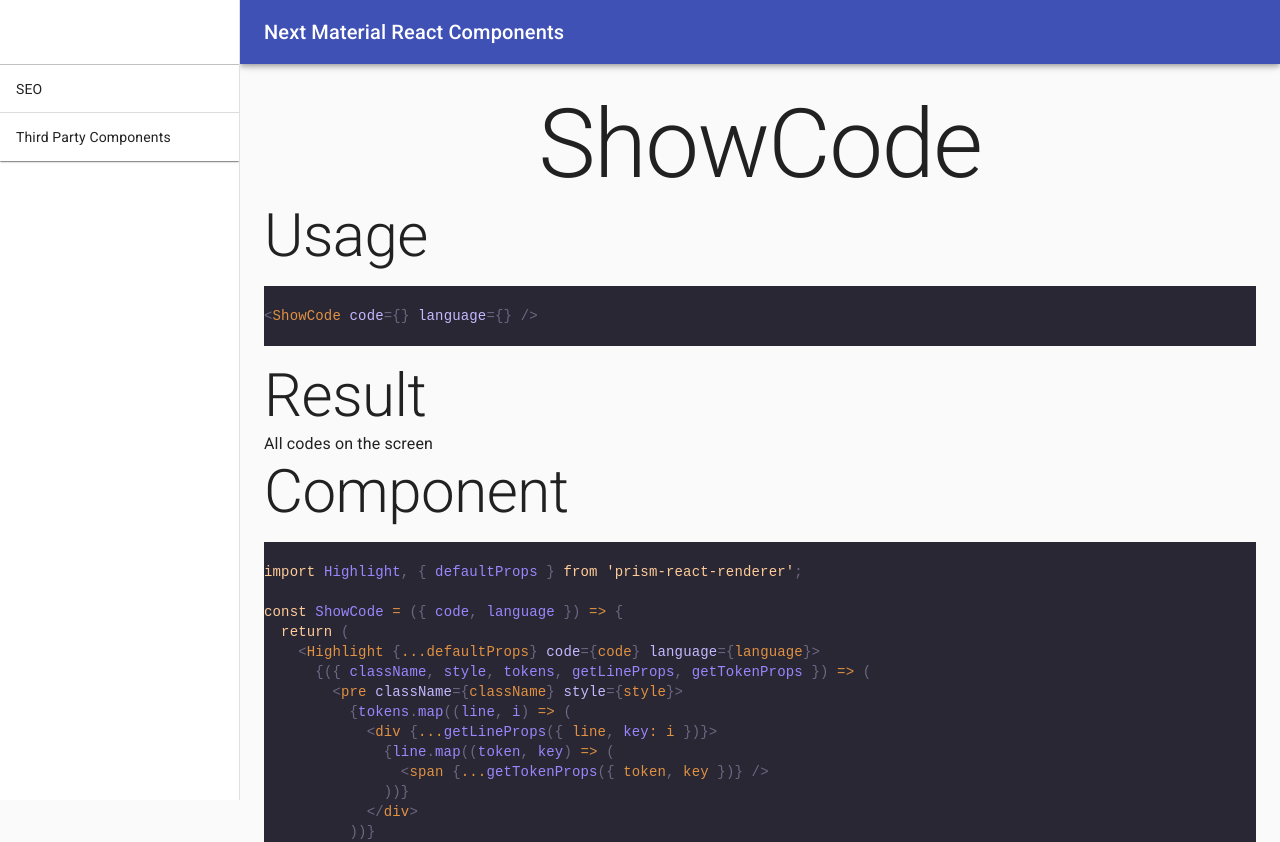
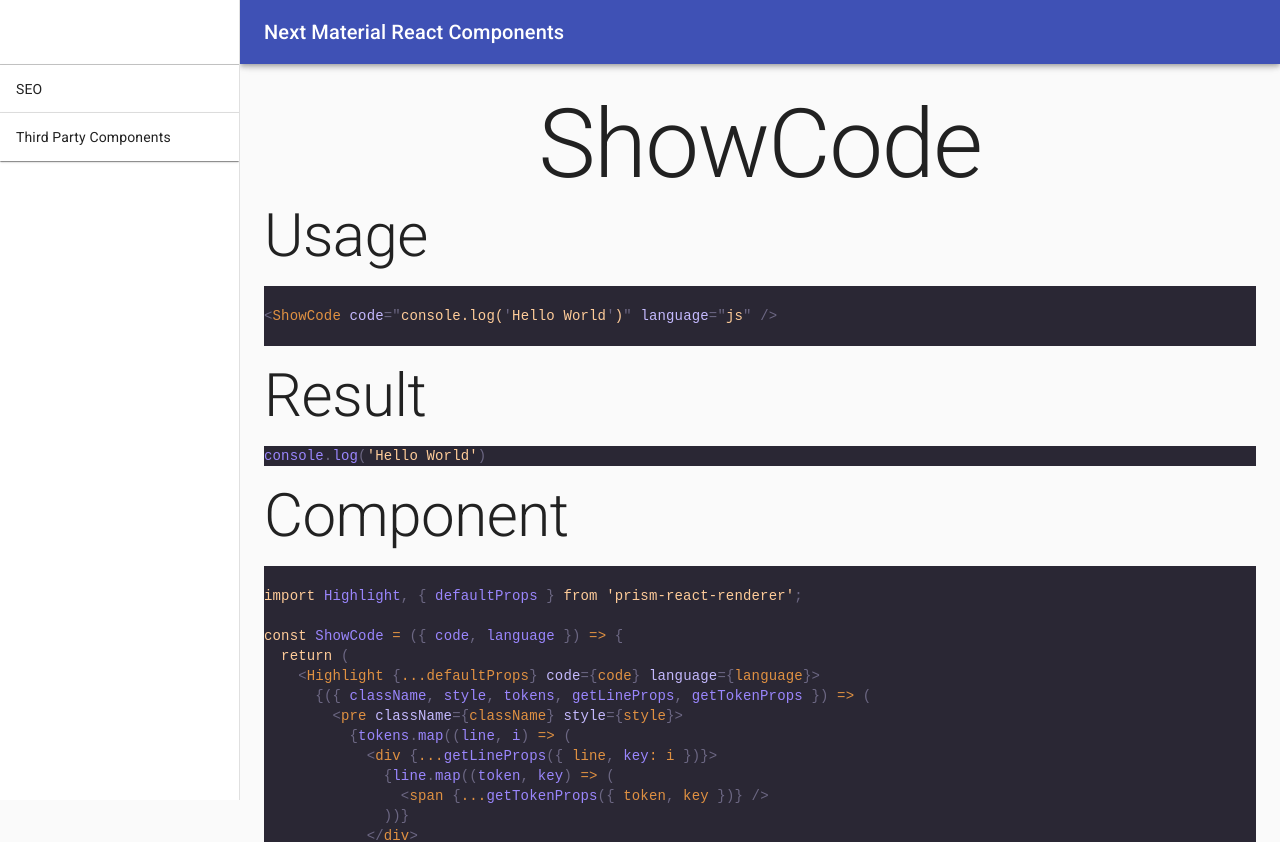
Before and after one commit to PedroMarianoAlmeida/next-material-ui-components, a Next.js app: page /ShowCode in a window 1280 px wide. Shown: the top 842 px of the page. Built offline with nearby package versions, Linux system fonts and the light colour scheme.

Commit message:
Update ShowCode.tsx

```diff
--- a/pages/ShowCode.tsx
+++ b/pages/ShowCode.tsx
@@ -1,5 +1,3 @@
-import Image from 'next/image';
-
 import Typography from '@material-ui/core/Typography';
 import Chip from '@material-ui/core/Chip';
 
@@ -31,7 +29,7 @@ export default ShowCode;
 `;
 
 const example = `
-<ShowCode code={} language={} />
+<ShowCode code="console.log('Hello World')" language="js" />
 `;
 
 const ShowCodePage = () => {
@@ -47,7 +45,7 @@ const ShowCodePage = () => {
       <Typography variant="h2">Usage</Typography>
       <ShowCode code={example} language="jsx" />
       <Typography variant="h2">Result</Typography>
-      <Typography>All codes on the screen</Typography>
+      <ShowCode code="console.log('Hello World')" language="js" />
       <Typography variant="h2">Component</Typography>
       <ShowCode code={ShowCodeText} language="jsx" />
       <Typography variant="h2">Dependencies</Typography>
```
